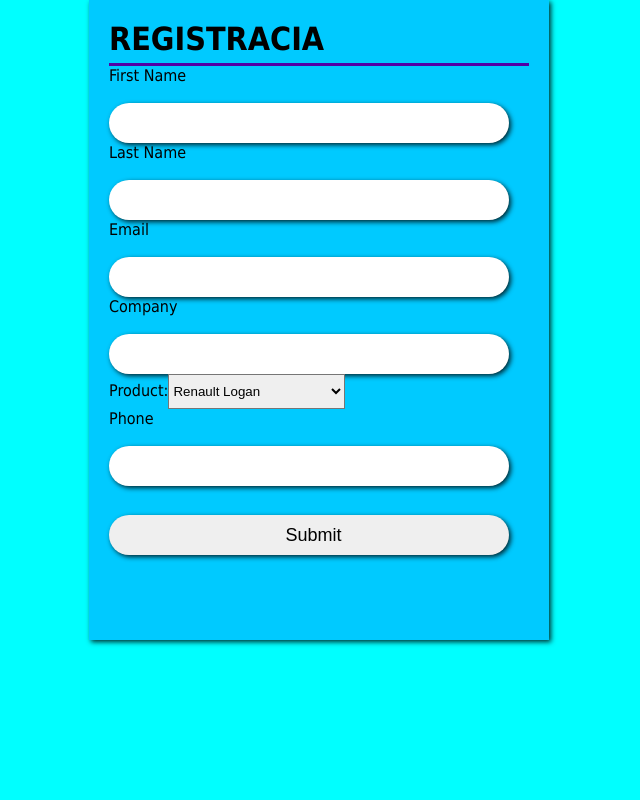
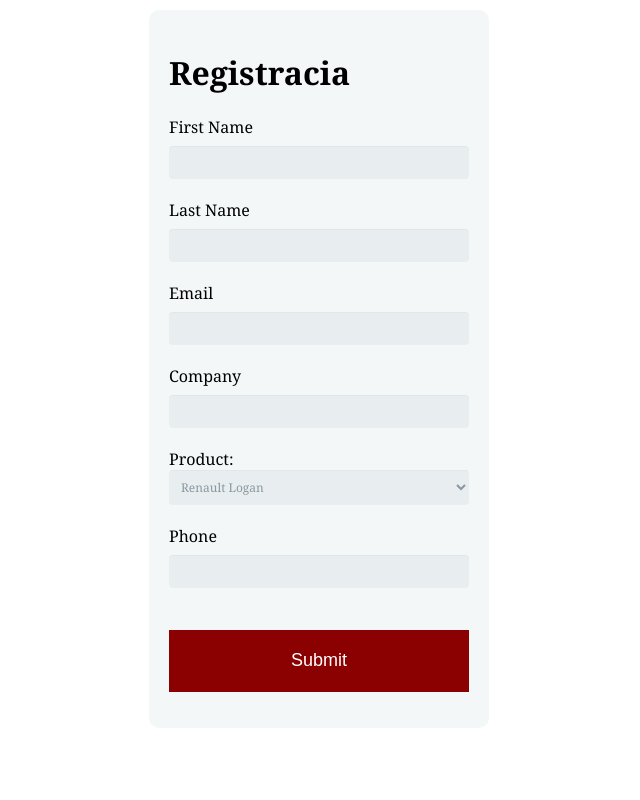
Before and after one commit to DarkKillerDudosAdmin/ffffff, a PHP site: page / in a window 1280 px wide. Shown: the whole page, without its empty margins (321-961 px from the left). Run offline with PHP 8.4, Linux system fonts and the light colour scheme; some libraries are stand-ins or nearby versions.

Commit message:
Updatedes

```diff
--- a/index.css
+++ b/index.css
@@ -7,18 +7,16 @@
     z-index: -999999;
     opacity: 0;
 }
-body {
-    font-family: Tahoma;
-    background-color: aqua;
-    margin: 0;
+.form-style-5 {
+	max-width: 300px;
+	padding: 10px 20px;
+	background: #f4f7f8;
+	margin: 10px auto;
+	padding: 20px;
+	background: #f4f7f8;
+	border-radius: 10px;
+	font-family: Georgia, "Times New Roman", Times, serif;
 }
-h1 {
-    margin: 0;
-    text-transform: uppercase;
-    padding-bottom: 5px;
-    border-bottom: 3px solid #5200a5;
-}
-
 
 .form-style-5 fieldset {
 	border: none;
@@ -34,33 +32,38 @@ h1 {
 	margin-bottom: 8px;
 }
 
-form {
-    margin: 0 auto;
-    background: rgba(0,186,255,0.77);
-    width: 420px;
-    height: 600px;
-    padding: 20px;
-    box-shadow: 2px 2px 5px rgba(0,0,0,0.82);
+.form-style-5 input[type="text"],
+.form-style-5 input[type="email"],
+.form-style-5 textarea,
+.form-style-5 select {
+	font-family: Georgia, "Times New Roman", Times, serif;
+	background: rgba(255, 255, 255, .1);
+	border: none;
+	border-radius: 4px;
+	font-size: 12px;
+	margin: 0;
+	outline: 0;
+	padding: 8px;
+	width: 100%;
+	box-sizing: border-box;
+	-webkit-box-sizing: border-box;
+	-moz-box-sizing: border-box;
+	background-color: #e8eeef;
+	color: #8a97a0;
+	-webkit-box-shadow: 0 1px 0 rgba(0, 0, 0, 0.03) inset;
+	box-shadow: 0 1px 0 rgba(0, 0, 0, 0.03) inset;
+	margin-bottom: 20px;
 }
 .form-style-5 label {
 	display: block;
 	margin-bottom: 8px;
 }
 
-input{
-    margin-top: 10px;
-    height: 40px;
-    width: 400px;
-    border-radius: 20px/20px;
-    border: none;
-    padding-left: 15px;
-    font-size: 18px;
-    box-shadow: 2px 2px 5px rgba(0,0,0,0.82);
-}
-input:focus {
-    border: 2px solid #6c00ff;
-    transform: translateX(15px);
-    width: 385px;
+.form-style-5 input[type="text"]:focus,
+.form-style-5 input[type="email"]:focus,
+.form-style-5 textarea:focus,
+.form-style-5 select:focus {
+	background: #d2d9dd;
 }
 
 .form-style-5 select {
@@ -68,19 +71,23 @@ input:focus {
 	height: 35px;
 }
 
-button {
-    cursor: pointer;
-    padding: 10px, 40px;
-    height: 50px;
-    color: #fff;
-    background: #5200a5;
-    border: none;
-    text-transform: uppercase;
-    font-size: 15px;
-    box-shadow: 2px 2px 5px rgba(0,0,0,0.82);
+.form-style-5 input[type="submit"] {
+	position: relative;
+	display: block;
+	padding: 19px 39px 18px 39px;
+	color: #FFF;
+	margin: 0 auto;
+	background: #8B0000;
+	font-size: 18px;
+	text-align: center;
+	font-style: normal;
+	width: 100%;
+	border: 1px solid #8B0000;
+	border-width: 1px 1px 3px;
+	margin-bottom: 10px;
 }
-button:hover {
-    opacity: .80;
-    font-weight: bold;
-    transform:scale(1.1);
+
+.form-style-5 input[type="submit"]:hover
+{
+	background: #B22222;
 }
```
